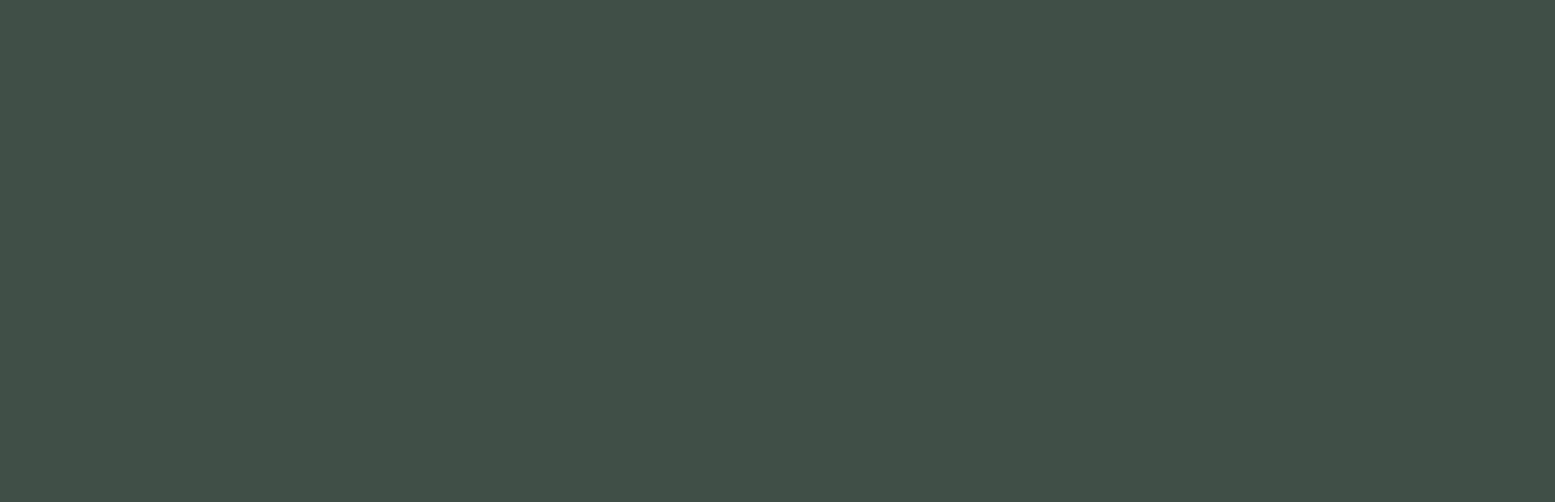
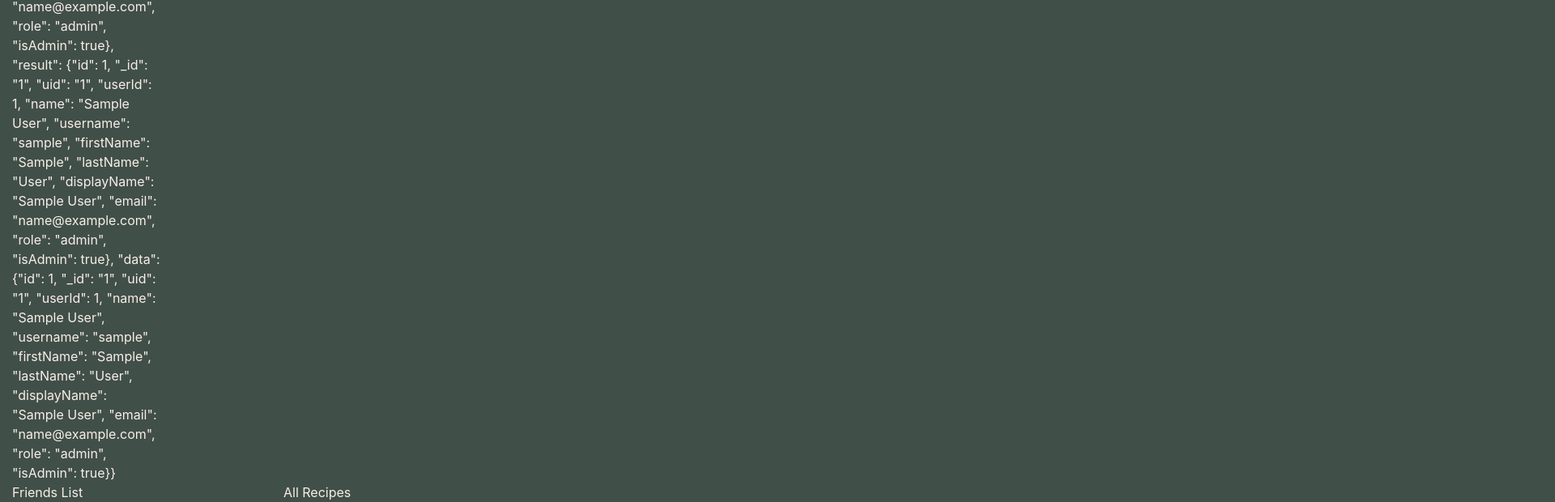
Before and after one commit to MandasK/grannys-recipe-box, a React (Create React App) app: page /Dashboard in a window 1280 px wide. Shown: the part 556-1176 px from the top of the page at 81% size, 1920 px wide, since content can reach past the window. Before the commit the page ends 800 px from the top, so only its background shows below. Built offline with nearby package versions, Linux system fonts and the light colour scheme; sample sign-in values are in the browser's storage; a small style sheet from the web is missing.

Commit message:
adding in navbar and dashboard--taking break

```diff
--- a/src/DashBoard/dashboard.js
+++ b/src/DashBoard/dashboard.js
@@ -1,9 +1,47 @@
-import React from "react"
+import React, { useEffect, useState } from "react";
+import { Container, Row, Col } from "reactstrap";
+
+import Navbar from "../Navbar/Navbar";
+import "./dashboard.css";
 
 
 const Dashboard = props => {
+
+    const clearUser= () => {
+        sessionStorage.clear();
+        localStorage.clear();
+    }
+
     return (
-        <h1>SUp Dawgs.</h1>
+        <Container fluid className="dashboardContainer">
+            {/* user welcome and Navbar in this row */}
+            <Row className="userAndNavRow">
+                {/* User info in this Col */}
+                <Col md={2} className="userCol">
+                    Welcome, {sessionStorage.activeUser}
+                    {/* <Image className="userIcon" src={require("../birdimg.png")} roundedCircle />                   */}
+                </Col>
+                {/* Navbar in this col */}
+                <Col className="navbarCol">
+                    Nav Bar
+                {/* <Navbar clearUser={clearUser} {...props} /> */}
+                </Col>
+            </Row>
+            {/* // Friends list andall recipe in this Row */}
+            <Row className="friendsAndDashboardRow">
+                {/* Firends List in thie Col */}
+                <Col md={3} className="friendsCol">
+                    Friends List
+                </Col>
+                {/* all recipes in this  Col */}
+                <Col>
+                <Container className="dashboardCol">
+                   All Recipes
+                </Container>
+
+                </Col>
+            </Row>
+            </Container>
     )
 }
 
--- a/src/serviceWorker.js
+++ b/src/serviceWorker.js
@@ -11,7 +11,7 @@
 // opt-in, read https://bit.ly/CRA-PWA
 
 const isLocalhost = Boolean(
-  window.location.hostname === 'localhost' ||
+  window.location.hostname === "Granny's Recipe Box ||
     // [::1] is the IPv6 localhost address.
     window.location.hostname === '[::1]' ||
     // 127.0.0.0/8 are considered localhost for IPv4.
```
Also changed, not shown: src/DashBoard/dashboard.css (added), src/Navbar/Navbar.css (added), src/Navbar/Navbar.js (added).
